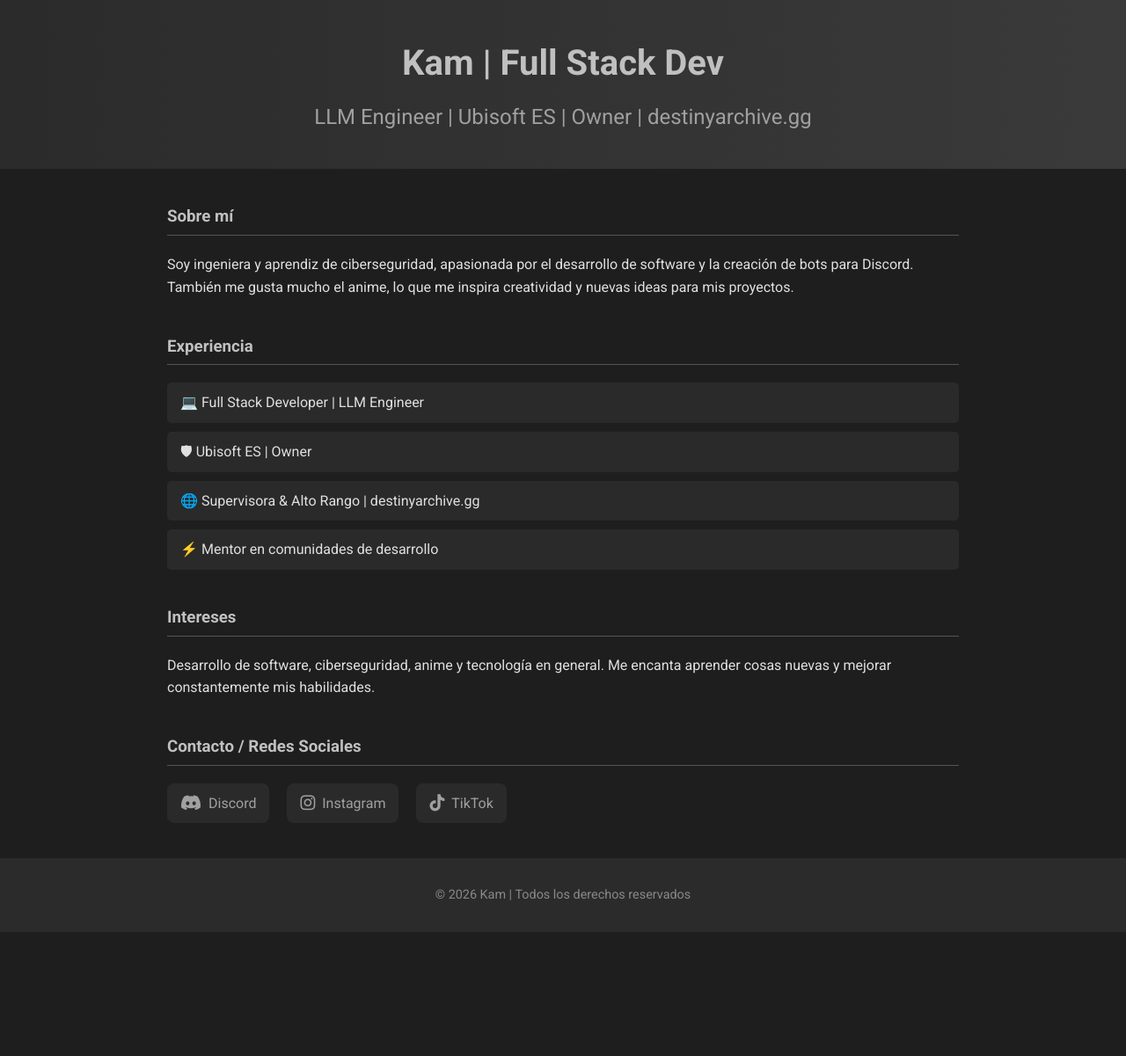
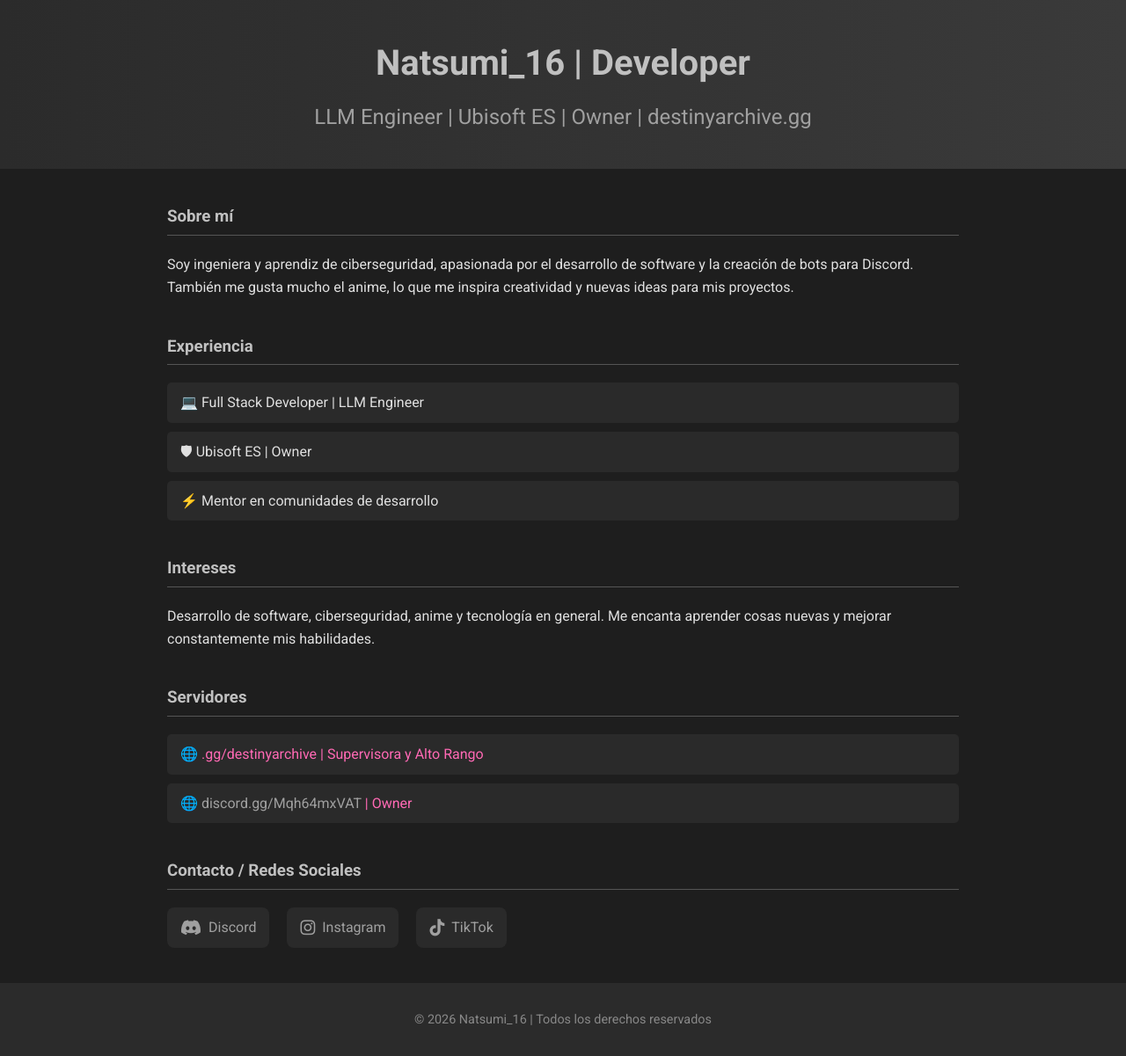
Before and after one commit to catper1102-sudo/mi-web, a plain HTML site: page index.html in a window 1280 px wide. Shown: the whole page at 88% size. Before the commit the page ends 1060 px from the top, so only its background shows below. Drawn offline with Linux system fonts and the light colour scheme.

Commit message:
Update index.html

```diff
--- a/index.html
+++ b/index.html
@@ -3,7 +3,8 @@
 <head>
   <meta charset="UTF-8">
   <meta name="viewport" content="width=device-width, initial-scale=1.0">
-  <title>Kam | Developer</title>
+  <title>Natsumi_16 | Developer</title>
+  <!-- Fuente moderna -->
   <link href="https://fonts.googleapis.com/css2?family=Roboto:wght@400;700&display=swap" rel="stylesheet">
   <!-- Font Awesome para íconos -->
   <script src="https://kit.fontawesome.com/a81368914c.js" crossorigin="anonymous"></script>
@@ -106,12 +107,19 @@
       color: #888;
       font-size: 0.9rem;
     }
+
+    /* Estilo para la sección de servidores */
+    .servidores li {
+      color: #ff69b4; /* rosa */
+      font-weight: 500;
+      margin-bottom: 10px;
+    }
   </style>
 </head>
 <body>
 
   <header>
-    <h1>Kam | Full Stack Dev</h1>
+    <h1>Natsumi_16 | Developer</h1>
     <h2>LLM Engineer | Ubisoft ES | Owner | destinyarchive.gg</h2>
   </header>
 
@@ -125,7 +133,6 @@
     <ul>
       <li>💻 Full Stack Developer | LLM Engineer</li>
       <li>🛡 Ubisoft ES | Owner</li>
-      <li>🌐 Supervisora & Alto Rango | destinyarchive.gg</li>
       <li>⚡ Mentor en comunidades de desarrollo</li>
     </ul>
   </section>
@@ -133,6 +140,14 @@
   <section>
     <h3>Intereses</h3>
     <p>Desarrollo de software, ciberseguridad, anime y tecnología en general. Me encanta aprender cosas nuevas y mejorar constantemente mis habilidades.</p>
+  </section>
+
+  <section>
+    <h3>Servidores</h3>
+    <ul class="servidores">
+      <li>🌐 .gg/destinyarchive | Supervisora y Alto Rango</li>
+      <li>🌐 <a href="https://discord.gg/Mqh64mxVAT" target="_blank">discord.gg/Mqh64mxVAT</a> | Owner</li>
+    </ul>
   </section>
 
   <section>
@@ -151,7 +166,7 @@
   </section>
 
   <footer>
-    &copy; 2026 Kam | Todos los derechos reservados
+    &copy; 2026 Natsumi_16 | Todos los derechos reservados
   </footer>
 
 </body>
```
